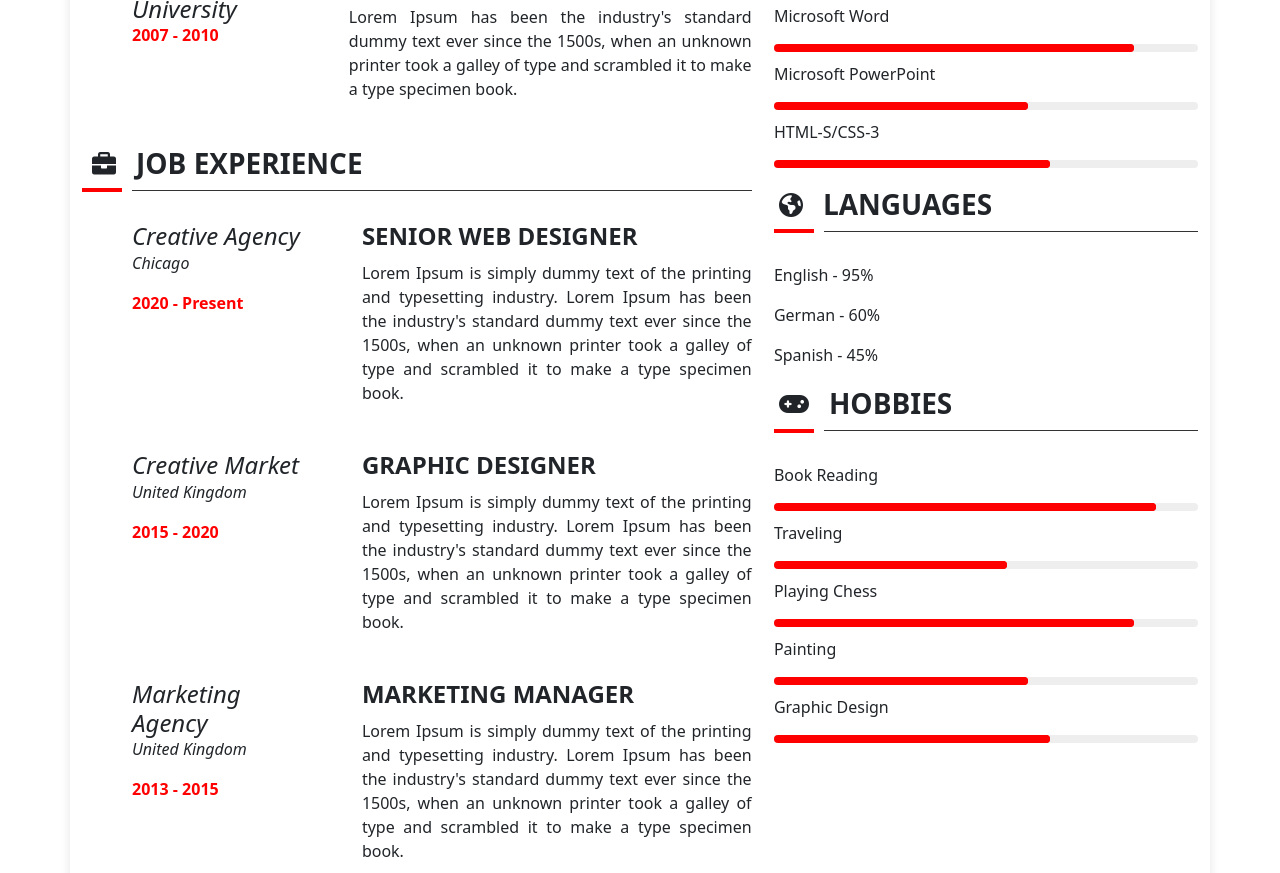
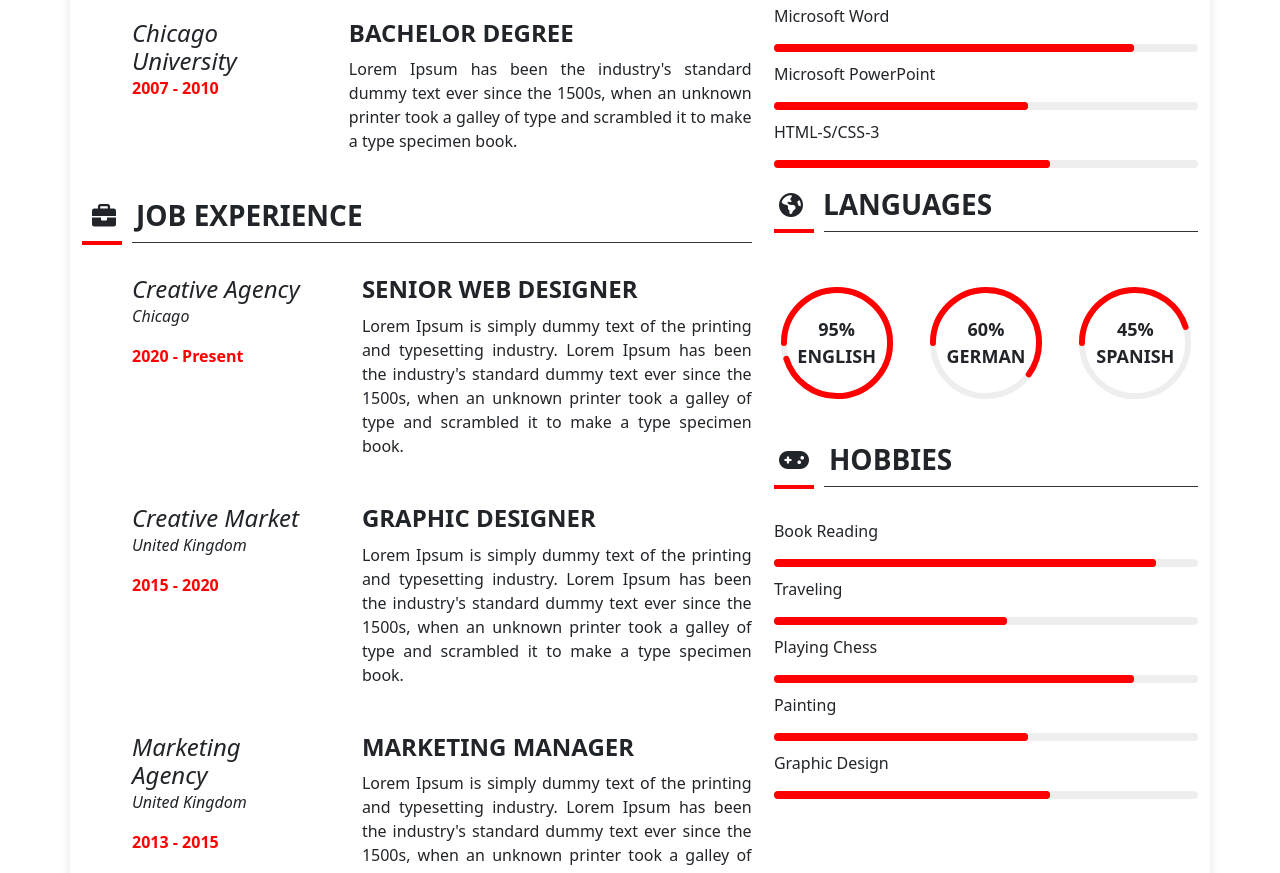
Before and after one commit to IceStorman/pm_22_22, a website: page app/index.html in a window 1280 px wide. Shown: the part 867-1740 px from the top of the page. Drawn offline with nearby package versions, Linux system fonts and the light colour scheme; files that its build step writes are made by us from their sources.

Commit message:
Added diagrams

```diff
--- a/app/index.html
+++ b/app/index.html
@@ -205,14 +205,60 @@
                     <div class="red-line"></div>
                     <div class="grey-line"></div>
                 </div>
-                <div class="language-item">
-                    <p>English - 95%</p>
-                </div>
-                <div class="language-item">
-                    <p>German - 60%</p>
-                </div>
-                <div class="language-item">
-                    <p>Spanish - 45%</p>
+                <div class="row justify-content-center">
+                    <div class="col-md-4">
+                        <div class="circle">
+                            <svg viewBox="0 0 36 36">
+                                <path class="circle-bg"
+                                      d="M18 2.0845
+                                 a 15.9155 15.9155 0 0 1 0 31.831
+                                 a 15.9155 15.9155 0 0 1 0 -31.831" />
+                                <path class="circle-progress" stroke-dasharray="95, 100"
+                                      d="M18 2.0845
+                                 a 15.9155 15.9155 0 0 1 0 31.831
+                                 a 15.9155 15.9155 0 0 1 0 -31.831" />
+                            </svg>
+                            <div class="circle-text">
+                                <strong>95%</strong><br>ENGLISH
+                            </div>
+                        </div>
+                    </div>
+
+                    <div class="col-md-4">
+                        <div class="circle">
+                            <svg viewBox="0 0 36 36">
+                                <path class="circle-bg"
+                                      d="M18 2.0845
+                                 a 15.9155 15.9155 0 0 1 0 31.831
+                                 a 15.9155 15.9155 0 0 1 0 -31.831" />
+                                <path class="circle-progress" stroke-dasharray="60, 100"
+                                      d="M18 2.0845
+                                 a 15.9155 15.9155 0 0 1 0 31.831
+                                 a 15.9155 15.9155 0 0 1 0 -31.831" />
+                            </svg>
+                            <div class="circle-text">
+                                <strong>60%</strong><br>GERMAN
+                            </div>
+                        </div>
+                    </div>
+
+                    <div class="col-md-4">
+                        <div class="circle">
+                            <svg viewBox="0 0 36 36">
+                                <path class="circle-bg"
+                                      d="M18 2.0845
+                                 a 15.9155 15.9155 0 0 1 0 31.831
+                                 a 15.9155 15.9155 0 0 1 0 -31.831" />
+                                <path class="circle-progress" stroke-dasharray="45, 100"
+                                      d="M18 2.0845
+                                 a 15.9155 15.9155 0 0 1 0 31.831
+                                 a 15.9155 15.9155 0 0 1 0 -31.831" />
+                            </svg>
+                            <div class="circle-text">
+                                <strong>45%</strong><br>SPANISH
+                            </div>
+                        </div>
+                    </div>
                 </div>
             </div>
 
--- a/app/scss/style.scss
+++ b/app/scss/style.scss
@@ -21,12 +21,12 @@ body {
   h1 {
     font-family: monospace;
     margin: 0;
-    font-size: 36px;
+    font-size: 70px;
   }
 
   h2 {
     font-family: monospace;
-    font-size: 18px;
+    font-size: 28px;
   }
 }
 .contact-box {
@@ -272,7 +272,47 @@ h3 {
 .language-item {
   margin: 10px 0;
 }
+.circle-container {
+  display: flex;
+  justify-content: center;
+  gap: 20px;
+}
 
+.circle {
+  position: relative;
+  width: 120px;
+  height: 120px;
+  margin: 20px auto;
+}
+
+svg {
+  transform: rotate(-90deg);
+  width: 100%;
+  height: 100%;
+}
+
+.circle-bg {
+  fill: none;
+  stroke: #eee;
+  stroke-width: 1.8;
+}
+
+.circle-progress {
+  fill: none;
+  stroke: red;
+  stroke-width: 1.8;
+  stroke-linecap: round;
+}
+
+.circle-text {
+  position: absolute;
+  top: 50%;
+  left: 50%;
+  transform: translate(-50%, -50%);
+  text-align: center;
+  font-weight: bold;
+  font-size: 18px;
+}
 .hobbies {
   ul {
     list-style: none;
```
